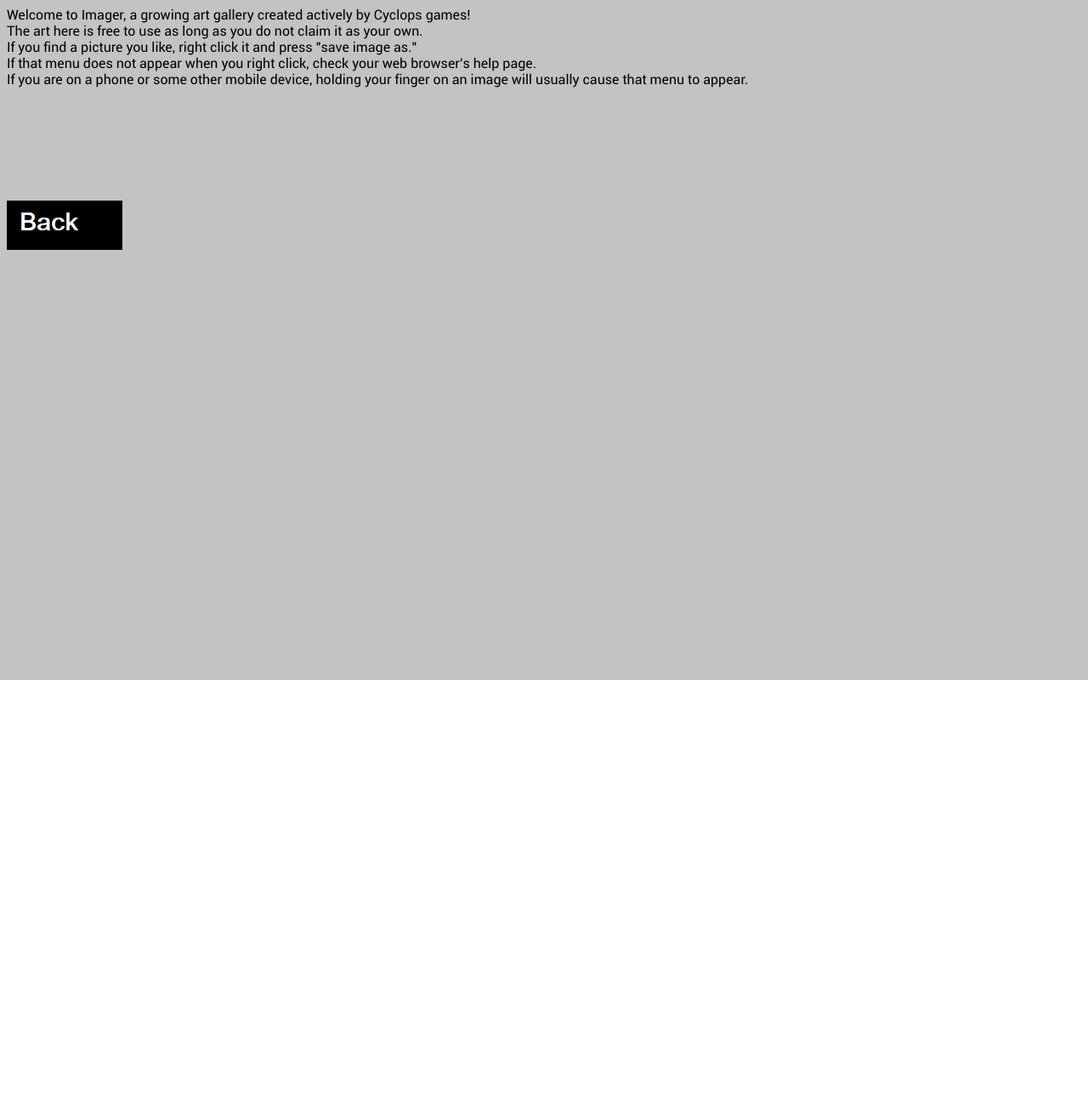
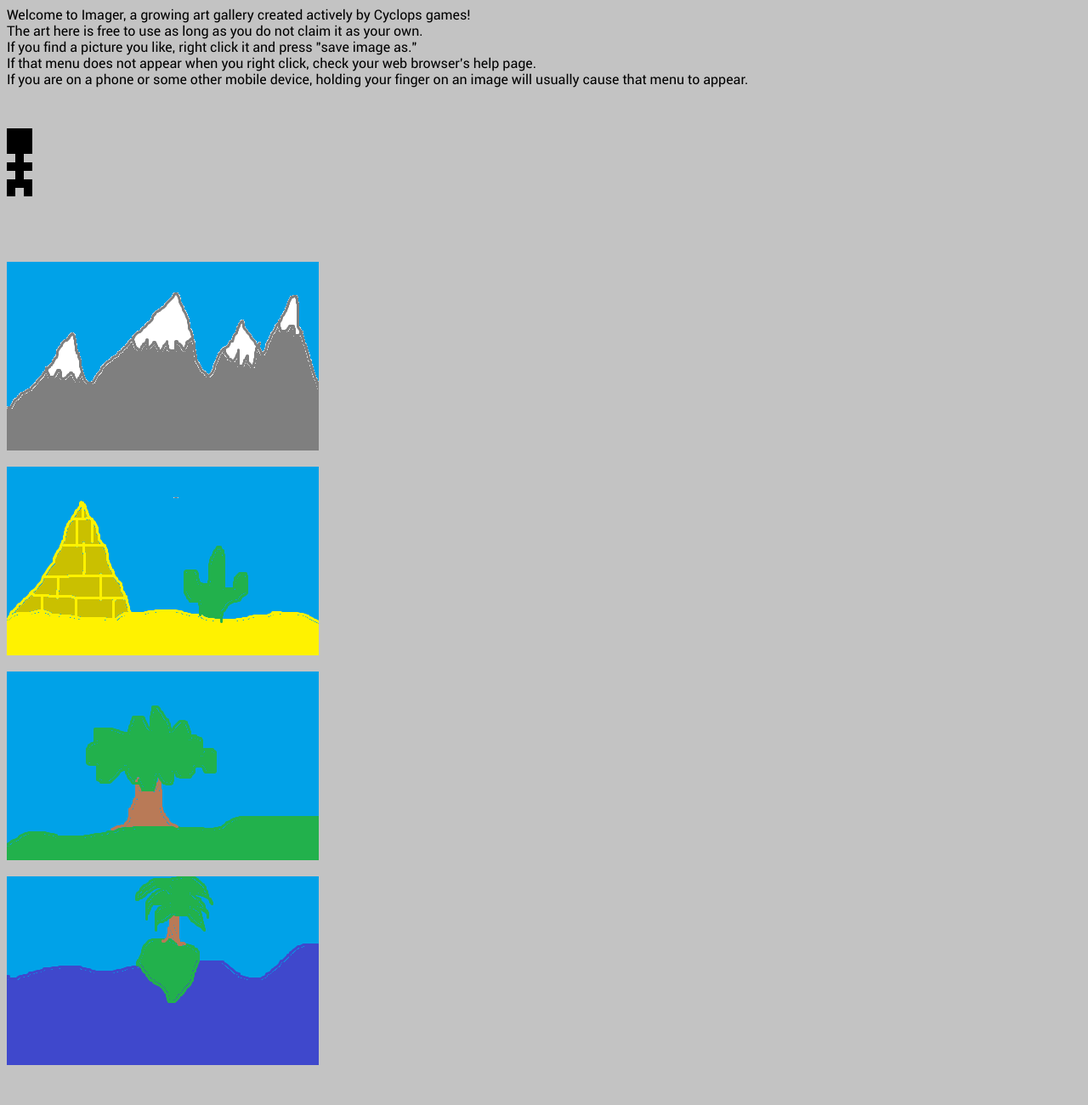
Before and after one commit to CyclopsGames/WebOS, a plain HTML site: page Imager.html in a window 1280 px wide. Shown: the top 1300 px of the page at 85% size. Before the commit the page ends 800 px from the top, so only its background shows below. Drawn offline with Linux system fonts and the light colour scheme.

Commit message:
Update Imager.html

```diff
--- a/Imager.html
+++ b/Imager.html
@@ -18,7 +18,17 @@
 	<div>If you find a picture you like, right click it and press "save image as."<div>
 	<div>If that menu does not appear when you right click, check your web browser's help page.<div>
 	<div>If you are on a phone or some other mobile device, holding your finger on an image will usually cause that menu to appear.<div>
-
+</br></br>
+<img src="Stickman.png" alt="Sorry, But This Image Did Not Load. Try Using A Different Web Browser." >
+</br></br>
+</br></br>
+<img src="Picture1.png" alt="Sorry, But This Image Did Not Load. Try Using A Different Web Browser." >
+</br></br>
+<img src="Picture2.png" alt="Sorry, But This Image Did Not Load. Try Using A Different Web Browser." >
+</br></br>
+<img src="Picture3.png" alt="Sorry, But This Image Did Not Load. Try Using A Different Web Browser." >
+</br></br>
+<img src="Picture4.png" alt="Sorry, But This Image Did Not Load. Try Using A Different Web Browser." >
 </br></br></br></br></br></br></br>
 					<a href="Art.html">
 <img src="BackButton.png" alt="Sorry, But This Image Was A Link, And The Image Did Not Load. Try Using A Different Web Browser." >
```
